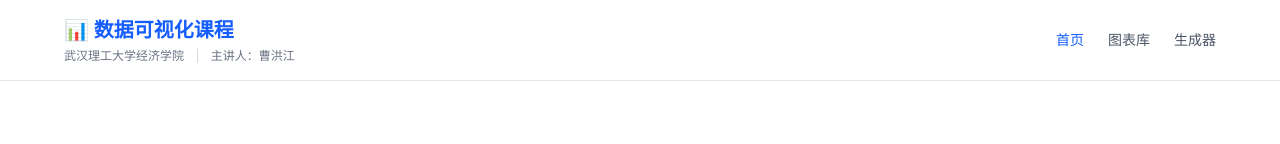
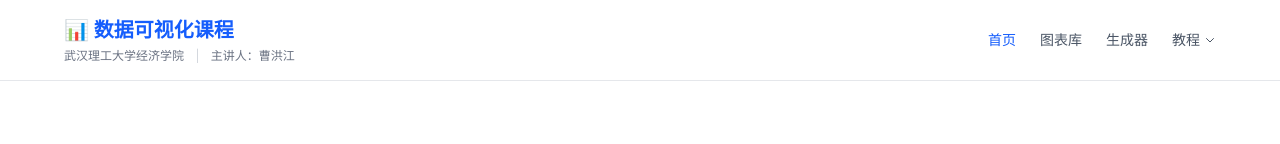
Before and after one commit to AntDad2023/DataVisualisation, a React (Vite) app: page / in a window 1280 px wide. Shown: the top 144 px of the page. Built offline with nearby package versions, Linux system fonts and the light colour scheme.

Commit message:
feat: 添加教程页面(D3/ECharts/对比) + 导航栏教程下拉菜单

```diff
--- a/src/components/Layout.tsx
+++ b/src/components/Layout.tsx
@@ -14,7 +14,7 @@ function Layout() {
               武汉理工大学经济学院 <span className="mx-2 text-gray-300">|</span> 主讲人：曹洪江
             </div>
           </div>
-          <div className="flex gap-6">
+          <div className="flex gap-6 items-center">
             <NavLink
               to="/"
               end
@@ -40,6 +40,20 @@ function Layout() {
             >
               生成器
             </NavLink>
+            <div className="relative group">
+              <button className="text-sm font-medium text-gray-600 hover:text-blue-600 flex items-center gap-1">
+                教程
+                <svg className="w-3 h-3" fill="none" stroke="currentColor" viewBox="0 0 24 24"><path strokeLinecap="round" strokeLinejoin="round" strokeWidth={2} d="M19 9l-7 7-7-7" /></svg>
+              </button>
+              <div className="absolute right-0 mt-2 w-52 bg-white border border-gray-200 rounded-lg shadow-lg opacity-0 invisible group-hover:opacity-100 group-hover:visible transition-all duration-150 z-50">
+                <a href="/DataVisualisation/docs/d3-tutorial.html" target="_blank" rel="noopener" className="block px-4 py-2.5 text-sm text-gray-600 hover:bg-blue-50 hover:text-blue-600 rounded-t-lg">📐 D3.js 核心教程</a>
+                <a href="/DataVisualisation/docs/echarts-tutorial.html" target="_blank" rel="noopener" className="block px-4 py-2.5 text-sm text-gray-600 hover:bg-blue-50 hover:text-blue-600">📊 ECharts 核心教程</a>
+                <a href="/DataVisualisation/docs/d3-vs-echarts.html" target="_blank" rel="noopener" className="block px-4 py-2.5 text-sm text-gray-600 hover:bg-blue-50 hover:text-blue-600">⚖️ D3 vs ECharts 对比</a>
+                <div className="border-t border-gray-100"></div>
+                <a href="/DataVisualisation/docs/d3-example.html" target="_blank" rel="noopener" className="block px-4 py-2.5 text-sm text-gray-600 hover:bg-blue-50 hover:text-blue-600">🔗 D3 力导向图 Demo</a>
+                <a href="/DataVisualisation/docs/d3-example-race.html" target="_blank" rel="noopener" className="block px-4 py-2.5 text-sm text-gray-600 hover:bg-blue-50 hover:text-blue-600 rounded-b-lg">🏁 D3 柱状图竞赛 Demo</a>
+              </div>
+            </div>
           </div>
         </div>
       </nav>
```
Also changed, not shown: 5 other files (tests, documents, lock files or other folders).
